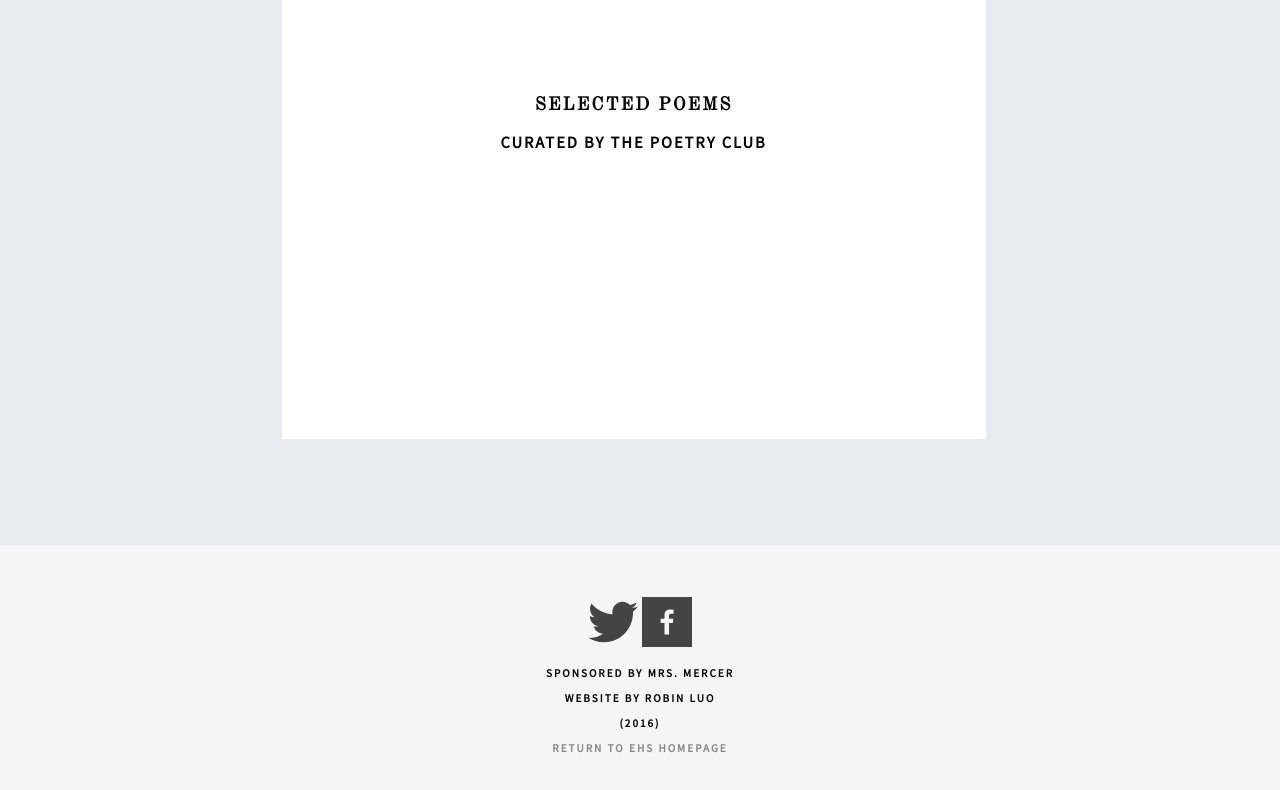
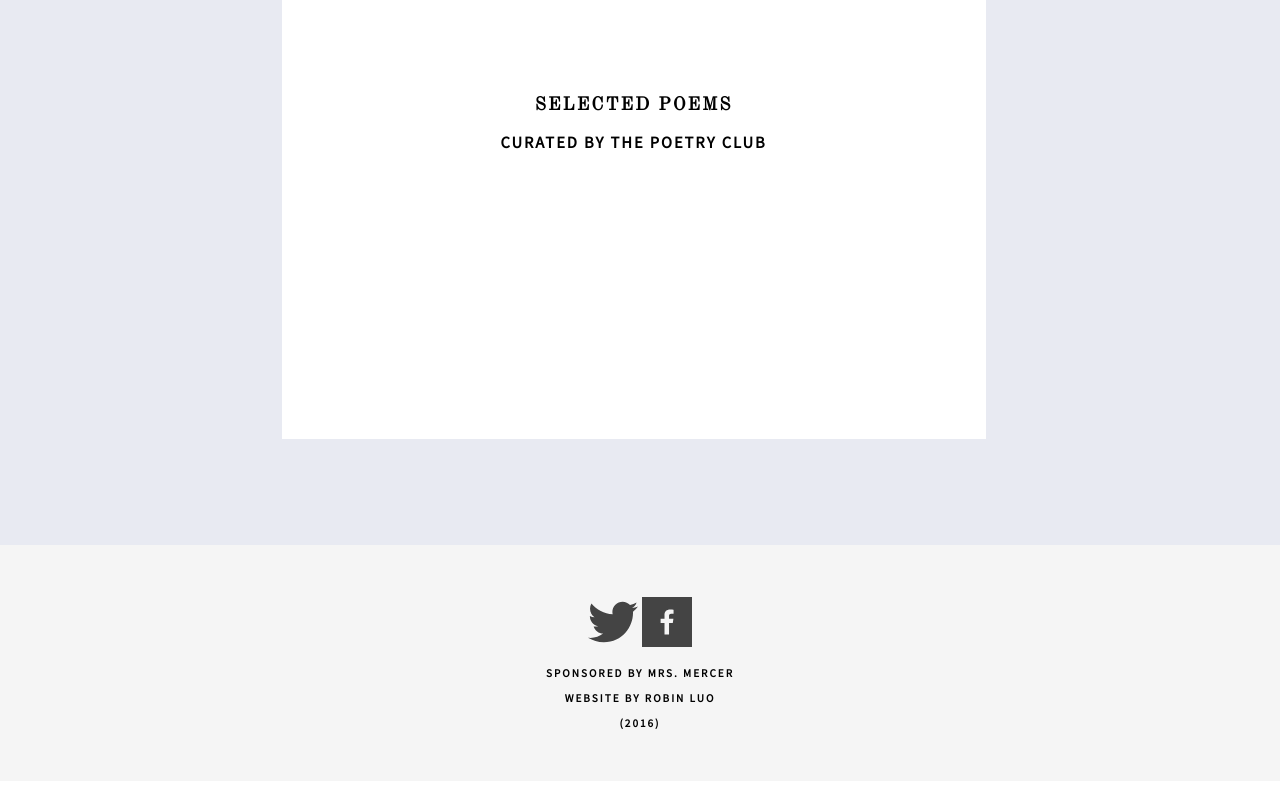
Before and after one commit to ehspoetryclub/ehspoetryclub.github.io, a plain HTML site: page index.html in a window 1280 px wide. Shown: the part 1462-2252 px from the top of the page. Drawn offline with nearby package versions, Linux system fonts and the light colour scheme.

Commit message:
Update index.html

```diff
--- a/index.html
+++ b/index.html
@@ -239,7 +239,7 @@ Calendar
 <p>Website by Robin Luo</p>
 <p>(2016)</p>
 <!-- This link only shows up on mobile -->
-<p style="display:block;"><a href="http://www.ecusd7.org/ehs/">Return to EHS Homepage</a></p>
+<span><a href="http://www.ecusd7.org/ehs/">Return to EHS Homepage</a></span>
 </footer>
 </div>
 </body>
```
